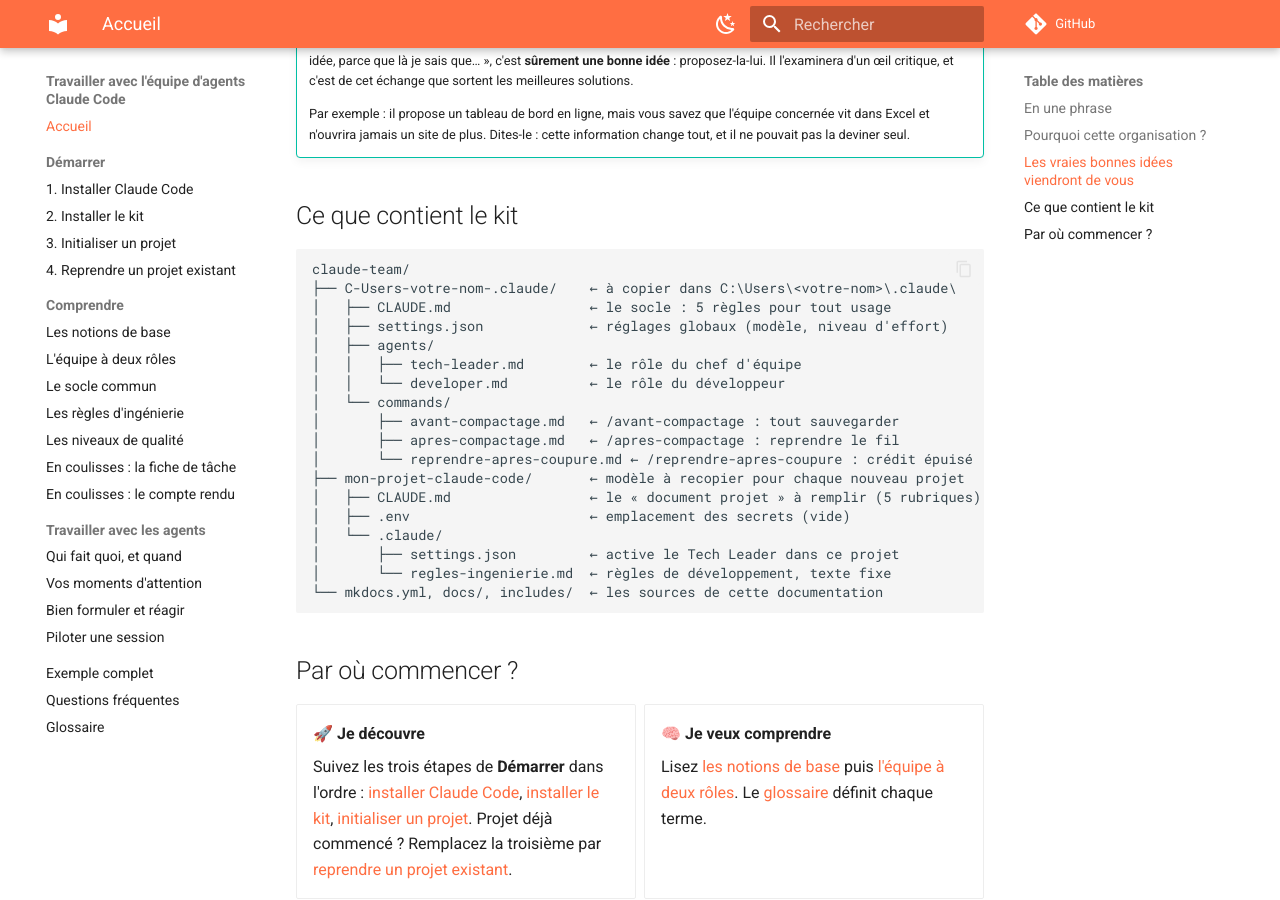
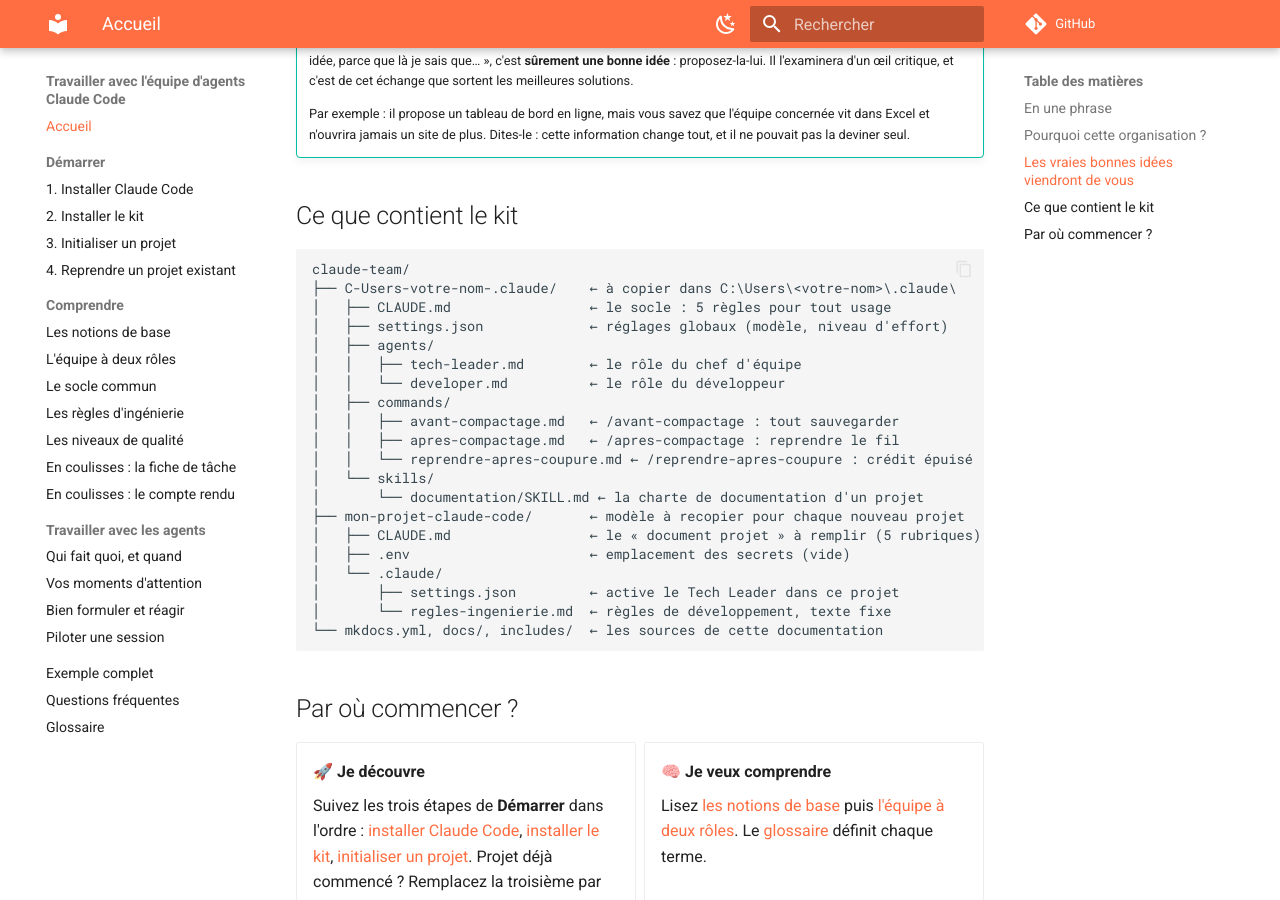
Before and after one commit to Pierre3851/claude-team, an MkDocs documentation site: the page built from docs/index.md, in a window 1280 px wide and 900 px high, scrolled down 1577 px. Built offline with MkDocs 1.6.1 and Material for MkDocs 9.7.7, drawn with Linux system fonts in a browser that asks for light colours; plug-ins that fetch from the network failed and are left out; comment, search, counter and statistics services are not loaded.

Commit message:
Ajoute le skill « documentation » : la charte de doc d'un projet
Onboarding exhaustif sans code source, Mermaid, structure imposée,
écriture façon Material for MkDocs. Le Tech Leader choisit le générateur
(Material ou Zensical) après lecture de leur état du jour ; le Developer
rédige, avec l'outil Skill désormais dans sa liste.

Co-Authored-By: Claude Opus 5.5 <noreply@anthropic.com>

```diff
--- a/docs/index.md
+++ b/docs/index.md
@@ -71,10 +71,12 @@ claude-team/
 │   ├── agents/
 │   │   ├── tech-leader.md        ← le rôle du chef d'équipe
 │   │   └── developer.md          ← le rôle du développeur
-│   └── commands/
-│       ├── avant-compactage.md   ← /avant-compactage : tout sauvegarder
-│       ├── apres-compactage.md   ← /apres-compactage : reprendre le fil
-│       └── reprendre-apres-coupure.md ← /reprendre-apres-coupure : crédit épuisé
+│   ├── commands/
+│   │   ├── avant-compactage.md   ← /avant-compactage : tout sauvegarder
+│   │   ├── apres-compactage.md   ← /apres-compactage : reprendre le fil
+│   │   └── reprendre-apres-coupure.md ← /reprendre-apres-coupure : crédit épuisé
+│   └── skills/
+│       └── documentation/SKILL.md ← la charte de documentation d'un projet
 ├── mon-projet-claude-code/       ← modèle à recopier pour chaque nouveau projet
 │   ├── CLAUDE.md                 ← le « document projet » à remplir (5 rubriques)
 │   ├── .env                      ← emplacement des secrets (vide)
```
Also changed, not shown: C-Users-votre-nom-.claude/agents/developer.md (+1 -1 lines), C-Users-votre-nom-.claude/agents/tech-leader.md (+9 -0 lines), C-Users-votre-nom-.claude/skills/documentation/SKILL.md (added, +88 -0 lines), docs/demarrer/installer-le-kit.md (+1 -0 lines), docs/glossaire.md (+4 -0 lines).
